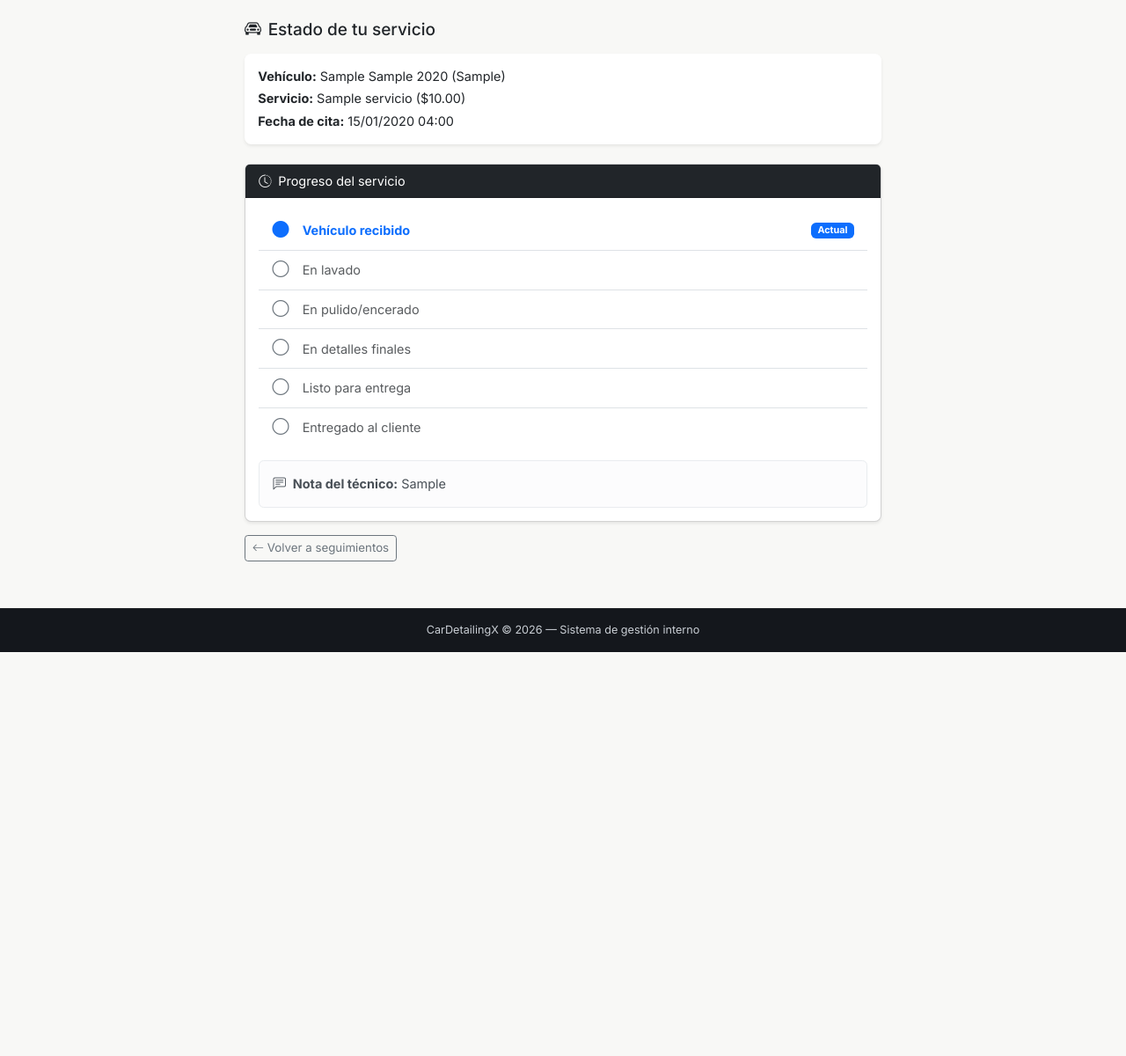
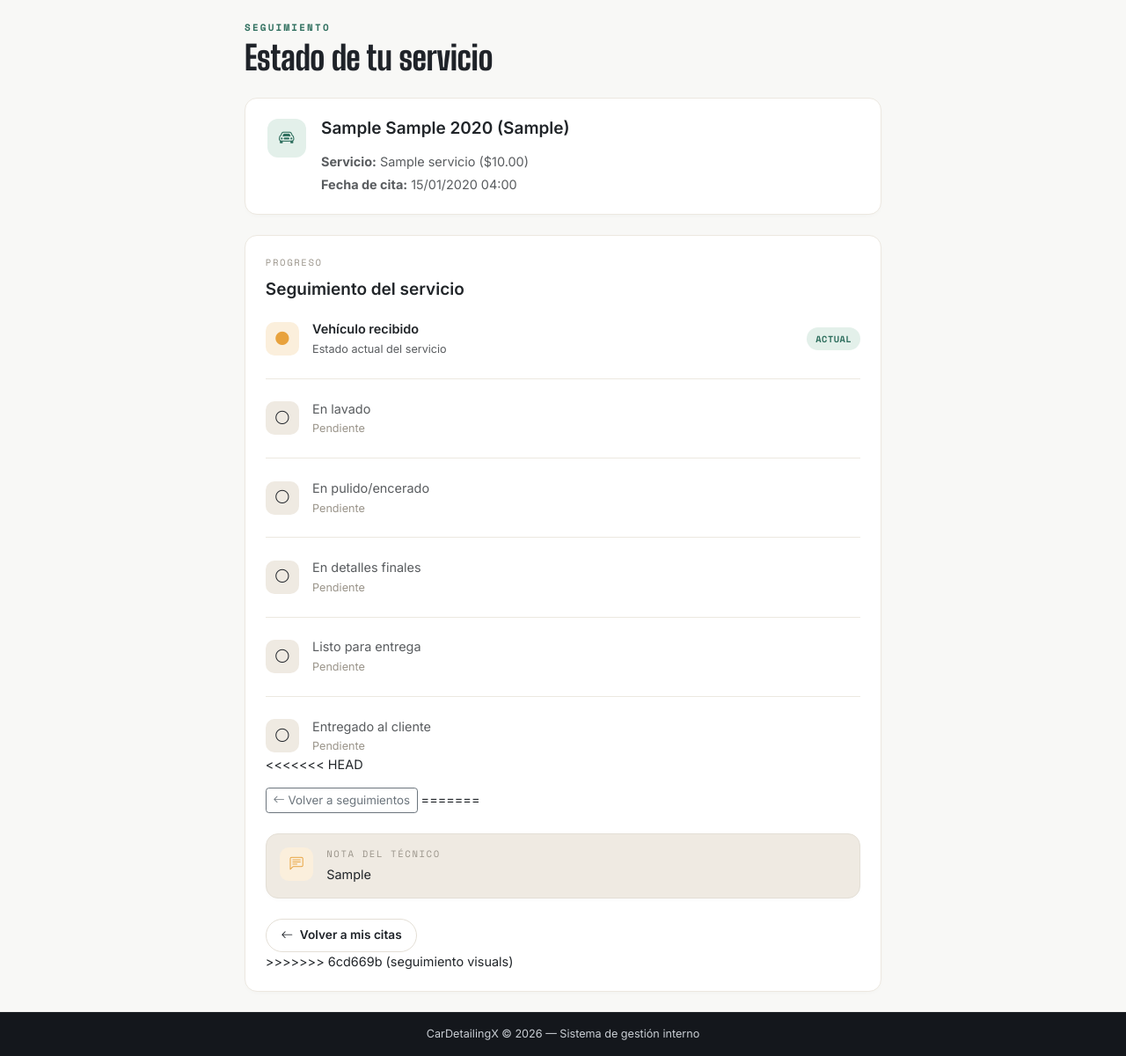
Before and after one commit to ChriisCG3312/CarDetailingX, a Django app: page /seguimiento/1/detalle/ in a window 1280 px wide. Shown: the part 59-1259 px from the top of the page at 88% size. Before the commit the page ends 800 px from the top, so only its background shows below. Run offline with Django 5.2, Linux system fonts and the light colour scheme; a user stored in the database is signed in; tables that the repository leaves empty hold one stand-in row (values such as "Sample post").

Commit message:
seguimiento

```diff
--- a/templates/seguimiento/seguimiento_detalle_cliente.html
+++ b/templates/seguimiento/seguimiento_detalle_cliente.html
@@ -3,69 +3,166 @@
 
 {% block contenido %}
 <div class="row justify-content-center">
-  <div class="col-md-7">
-    <h5 class="mb-3"><i class="bi bi-car-front me-2"></i>Estado de tu servicio</h5>
+  <div class="col-lg-8 col-xl-7">
 
-    <!-- Info general -->
-    <div class="card mb-4 border-0 shadow-sm">
-      <div class="card-body">
-        <p class="mb-1"><strong>Vehículo:</strong> {{ seguimiento.cita.vehiculo }}</p>
-        <p class="mb-1"><strong>Servicio:</strong> {{ seguimiento.cita.servicio }}</p>
-        <p class="mb-0"><strong>Fecha de cita:</strong> {{ seguimiento.cita.fecha_hora|date:"d/m/Y H:i" }}</p>
-      </div>
+    <div class="mb-4">
+      <div class="dp-eyebrow">Seguimiento</div>
+
+      <h1 class="dp-title">
+        Estado de tu servicio
+      </h1>
     </div>
 
-    <!-- Línea de tiempo de estados -->
-    <div class="card shadow-sm">
-      <div class="card-header bg-dark text-white">
-        <i class="bi bi-clock-history me-2"></i>Progreso del servicio
+    <!-- Información general -->
+    <div class="dp-card p-4 mb-4">
+
+      <div class="d-flex align-items-start gap-3">
+
+        <div class="adm-action-success flex-shrink-0">
+          <i class="bi bi-car-front"></i>
         </div>
-      <div class="card-body">
+
+        <div>
+          <h5 class="mb-3 fw-semibold">
+            {{ seguimiento.cita.vehiculo }}
+          </h5>
+
+          <p class="mb-1 text-muted">
+            <strong>Servicio:</strong>
+            {{ seguimiento.cita.servicio }}
+          </p>
+
+          <p class="mb-0 text-muted">
+            <strong>Fecha de cita:</strong>
+            {{ seguimiento.cita.fecha_hora|date:"d/m/Y H:i" }}
+          </p>
+        </div>
+
+      </div>
+
+    </div>
+
+    <!-- Línea de tiempo -->
+    <div class="dp-card p-4">
+
+      <div class="mb-4">
+        <div class="dp-section-label">
+          Progreso
+        </div>
+
+        <h5 class="mb-0 fw-semibold">
+          Seguimiento del servicio
+        </h5>
+      </div>
+
       {% with estados=seguimiento.ORDEN_ESTADOS %}
-        <ul class="list-group list-group-flush">
+
+      <div>
+
         {% for estado_val in estados %}
-          <li class="list-group-item d-flex align-items-center gap-3">
+
+        {% if not forloop.last %}
+        <div class="pb-4 mb-4" style="border-bottom: 1px solid #ECE8E0;">
+          {% else %}
+          <div>
+            {% endif %}
+            <div class="d-flex align-items-center gap-3">
+
               {% if seguimiento.estado == estado_val %}
-              <i class="bi bi-circle-fill text-primary fs-5"></i>
-              <span class="fw-bold text-primary">{{ seguimiento.get_estado_display }}</span>
-              <span class="badge bg-primary ms-auto">Actual</span>
+
+              <div class="notif-icon notif-icon-ambar">
+                <i class="bi bi-circle-fill"></i>
+              </div>
+
+              <div class="flex-grow-1">
+                <div class="fw-semibold">
+                  {{ seguimiento.get_estado_display }}
+                </div>
+
+                <small class="text-muted">
+                  Estado actual del servicio
+                </small>
+              </div>
+
+              <span class="badge-estado-activo">
+                Actual
+              </span>
+
               {% elif seguimiento.estado_index > forloop.counter0 %}
-              <i class="bi bi-check-circle-fill text-success fs-5"></i>
-              <span class="text-muted">
-                {% if estado_val == 'recibido' %}Vehículo recibido
-                {% elif estado_val == 'en_lavado' %}En lavado
-                {% elif estado_val == 'en_pulido' %}En pulido/encerado
-                {% elif estado_val == 'en_detalles' %}En detalles finales
-                {% elif estado_val == 'listo' %}Listo para entrega
-                {% elif estado_val == 'entregado' %}Entregado al cliente
+
+              <div class="notif-icon notif-icon-ceramico">
+                <i class="bi bi-check-lg"></i>
+              </div>
+
+              <div>
+                <div class="text-muted">
+
+                  {% if estado_val == 'recibido' %}
+                  Vehículo recibido
+                  {% elif estado_val == 'en_lavado' %}
+                  En lavado
+                  {% elif estado_val == 'en_pulido' %}
+                  En pulido/encerado
+                  {% elif estado_val == 'en_detalles' %}
+                  En detalles finales
+                  {% elif estado_val == 'listo' %}
+                  Listo para entrega
+                  {% elif estado_val == 'entregado' %}
+                  Entregado al cliente
                   {% endif %}
-              </span>
+
+                </div>
+
+                <small style="color: #9A948A;">
+                  Completado
+                </small>
+              </div>
+
               {% else %}
-              <i class="bi bi-circle text-secondary fs-5"></i>
-              <span class="text-muted">
-                {% if estado_val == 'recibido' %}Vehículo recibido
-                {% elif estado_val == 'en_lavado' %}En lavado
-                {% elif estado_val == 'en_pulido' %}En pulido/encerado
-                {% elif estado_val == 'en_detalles' %}En detalles finales
-                {% elif estado_val == 'listo' %}Listo para entrega
-                {% elif estado_val == 'entregado' %}Entregado al cliente
+
+              <div class="notif-icon notif-icon-asfalto">
+                <i class="bi bi-circle"></i>
+              </div>
+
+              <div>
+                <div class="text-muted">
+
+                  {% if estado_val == 'recibido' %}
+                  Vehículo recibido
+                  {% elif estado_val == 'en_lavado' %}
+                  En lavado
+                  {% elif estado_val == 'en_pulido' %}
+                  En pulido/encerado
+                  {% elif estado_val == 'en_detalles' %}
+                  En detalles finales
+                  {% elif estado_val == 'listo' %}
+                  Listo para entrega
+                  {% elif estado_val == 'entregado' %}
+                  Entregado al cliente
                   {% endif %}
-              </span>
+
+                </div>
+
+                <small style="color: #9A948A;">
+                  Pendiente
+                </small>
+              </div>
+
               {% endif %}
-          </li>
+
+            </div>
+
+          </div>
+
           {% endfor %}
-        </ul>
+
+        </div>
+
         {% endwith %}
 
         {% if seguimiento.notas_tecnico %}
-        <div class="alert alert-light mt-3 mb-0">
-          <i class="bi bi-chat-left-text me-1"></i>
-          <strong>Nota del técnico:</strong> {{ seguimiento.notas_tecnico }}
-        </div>
-        {% endif %}
-      </div>
-    </div>
 
+<<<<<<< HEAD
     <!-- Botón volver según rol -->
     <div class="mt-3">
       {% if user.es_cliente %}
@@ -77,8 +174,46 @@
           <i class="bi bi-arrow-left me-1"></i>Volver a seguimientos
         </a>
       {% endif %}
+=======
+        <div class="dp-card mt-4 p-3" style="background: var(--dp-papel-2); border-color: #E4DFD6;">
+
+          <div class="d-flex align-items-start gap-3">
+
+            <div class="notif-icon notif-icon-ambar">
+              <i class="bi bi-chat-left-text"></i>
+            </div>
+
+            <div>
+              <div class="dp-section-label mb-1">
+                Nota del técnico
+              </div>
+
+              <p class="mb-0">
+                {{ seguimiento.notas_tecnico }}
+              </p>
             </div>
 
           </div>
+
+        </div>
+
+        {% endif %}
+
+      </div>
+
+      <div class="mt-4">
+
+        <a href="{% url 'citas:lista' %}" class="btn-pill-ghost">
+
+          <i class="bi bi-arrow-left me-2"></i>
+          Volver a mis citas
+
+        </a>
+
+      </div>
+
+>>>>>>> 6cd669b (seguimiento visuals)
+    </div>
+
   </div>
   {% endblock %}
```
Also changed, not shown: templates/seguimiento/seguimiento_actualizar.html (+63 -37 lines), templates/seguimiento/seguimiento_form.html (+29 -33 lines), templates/seguimiento/seguimiento_lista.html (+167 -33 lines). Lines whose indentation alone changed are shown as unchanged.
